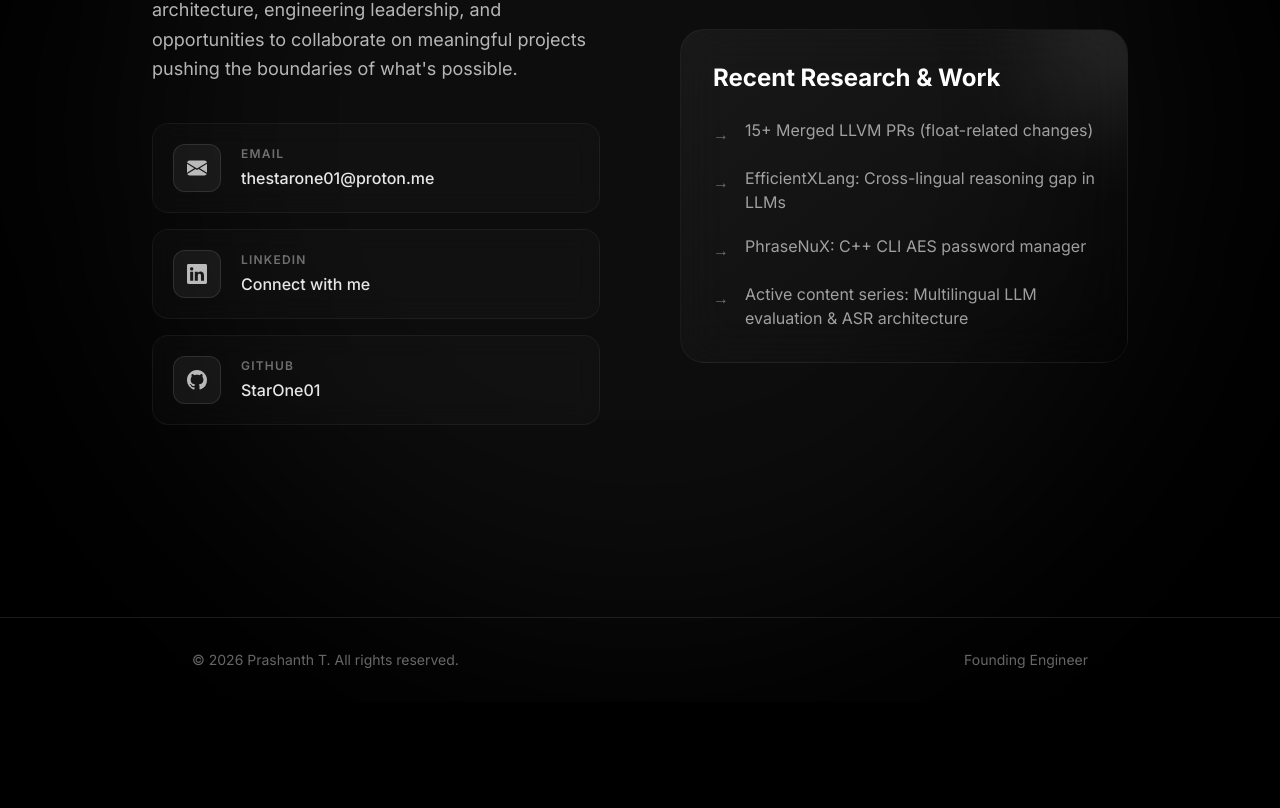
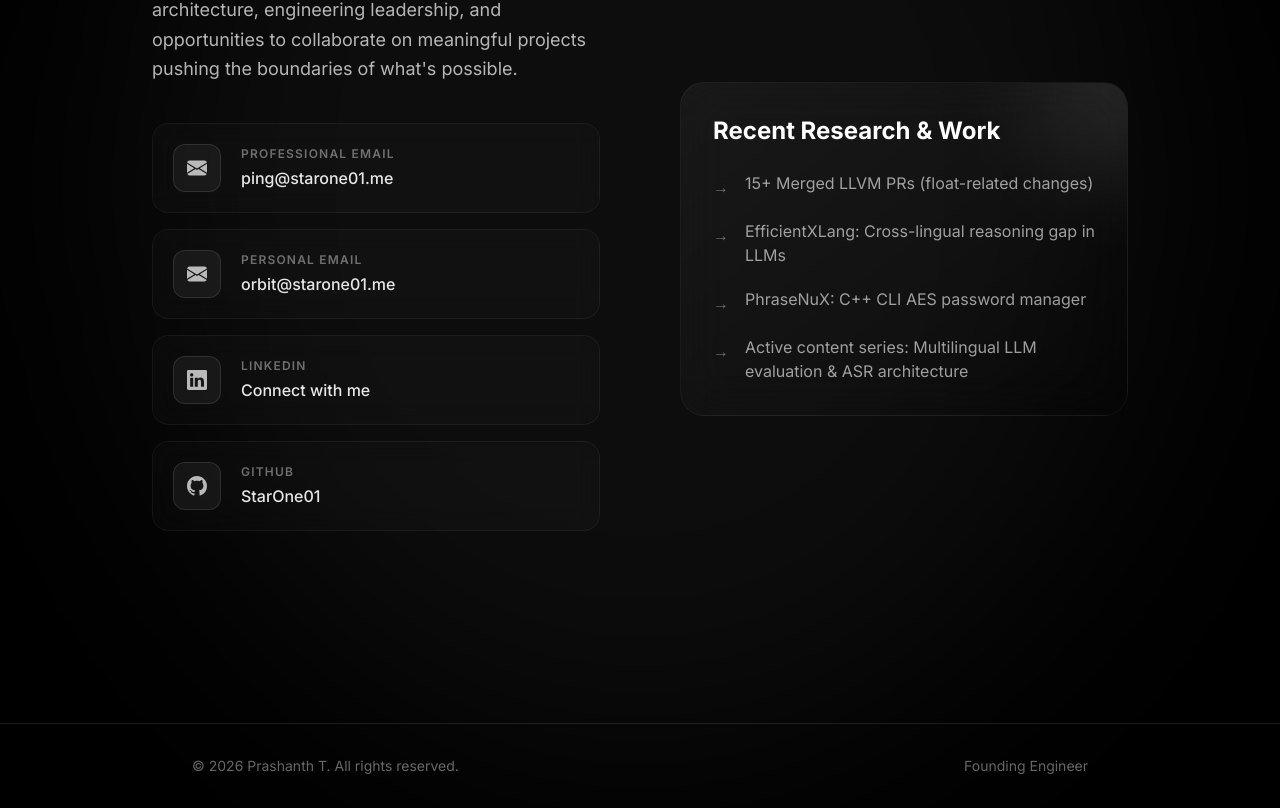
Before and after one commit to StarOne01/StarOne01.github.io, a Next.js app: page / in a window 1280 px wide. Shown: the part 5616-6424 px from the top of the page. Before the commit the page ends 6318 px from the top, so only its background shows below. Built offline with nearby package versions, Linux system fonts and the light colour scheme.

Commit message:
Update email addresses in Contact and Nav components for consistency

```diff
--- a/src/app/page.tsx
+++ b/src/app/page.tsx
@@ -295,7 +295,7 @@ function Contact() {
 
           <div className="space-y-4">
             <a
-              href="mailto:thestarone01@proton.me"
+              href="mailto:ping@starone01.me"
               className="flex items-center gap-5 p-5 bg-white/[0.02] border border-white/[0.05] rounded-2xl hover:bg-white/[0.05] hover:border-white/[0.15] hover:-translate-y-1 transition-all duration-300 group backdrop-blur-md"
             >
               <div className="w-12 h-12 flex items-center justify-center bg-white/5 border border-white/10 text-white/70 rounded-xl group-hover:scale-110 group-hover:bg-white group-hover:text-black group-hover:shadow-[0_0_20px_rgba(255,255,255,0.3)] transition-all duration-300">
@@ -304,8 +304,23 @@ function Contact() {
                 </svg>
               </div>
               <div>
-                <p className="text-xs font-semibold text-white/40 uppercase tracking-widest mb-1">Email</p>
-                <p className="text-base font-medium text-white/90 group-hover:text-white transition-colors">thestarone01@proton.me</p>
+                <p className="text-xs font-semibold text-white/40 uppercase tracking-widest mb-1">Professional Email</p>
+                <p className="text-base font-medium text-white/90 group-hover:text-white transition-colors">ping@starone01.me</p>
+              </div>
+            </a>
+
+            <a
+              href="mailto:orbit@starone01.me"
+              className="flex items-center gap-5 p-5 bg-white/[0.02] border border-white/[0.05] rounded-2xl hover:bg-white/[0.05] hover:border-white/[0.15] hover:-translate-y-1 transition-all duration-300 group backdrop-blur-md"
+            >
+              <div className="w-12 h-12 flex items-center justify-center bg-white/5 border border-white/10 text-white/70 rounded-xl group-hover:scale-110 group-hover:bg-white group-hover:text-black group-hover:shadow-[0_0_20px_rgba(255,255,255,0.3)] transition-all duration-300">
+                <svg xmlns="http://www.w3.org/2000/svg" width="20" height="20" fill="currentColor" viewBox="0 0 16 16">
+                  <path d="M.05 3.555A2 2 0 0 1 2 2h12a2 2 0 0 1 1.95 1.555L8 8.414.05 3.555zM0 4.697v7.104l5.803-3.558L0 4.697zM6.761 8.83l-6.57 4.027A2 2 0 0 0 2 14h12a2 2 0 0 0 1.808-1.144l-6.57-4.027L8 9.586l-1.239-.757zm3.436-.586L16 11.801V4.697l-5.803 3.546z"/>
+                </svg>
+              </div>
+              <div>
+                <p className="text-xs font-semibold text-white/40 uppercase tracking-widest mb-1">Personal Email</p>
+                <p className="text-base font-medium text-white/90 group-hover:text-white transition-colors">orbit@starone01.me</p>
               </div>
             </a>
 
--- a/src/components/ui/navbar.tsx
+++ b/src/components/ui/navbar.tsx
@@ -124,7 +124,7 @@ export default function Nav() {
           )}
         </div>
         <div className="hidden lg:flex lg:flex-1 lg:justify-end gap-2">
-          <Link href="mailto:thestarone01@proton.me" title="Email">
+          <Link href="mailto:ping@starone01.me" title="Email">
             <div className="p-2 rounded hover:bg-white/10 transition-all duration-300">
               <svg
                 xmlns="http://www.w3.org/2000/svg"
```
